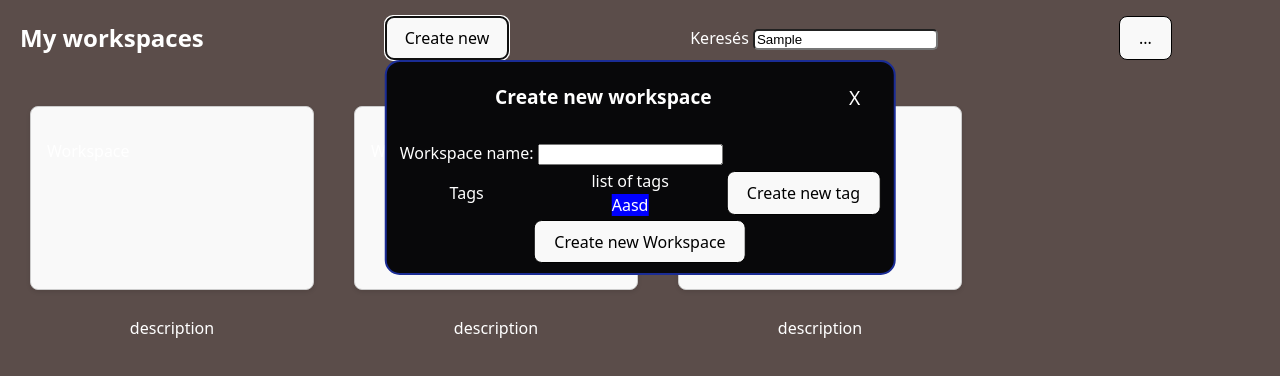
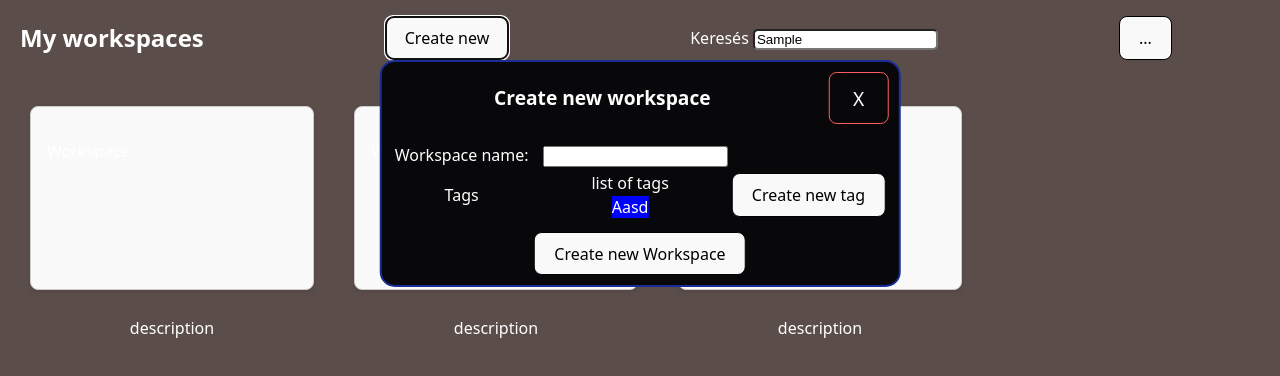
Before and after one commit to CoffeeLink/graphlet, a React (Vite) app in the folder Frontend/Graphlet/: page /workspaces in a window 1280 px wide. Both pictures are taken after typing "Sample" into the empty fields and a click on the button "Create new". Shown: the top 376 px of the page. Built offline with nearby package versions, Linux system fonts and the light colour scheme.

Commit message:
some css

```diff
--- a/Frontend/Graphlet/src/components/workspaces/createNewTag.css
+++ b/Frontend/Graphlet/src/components/workspaces/createNewTag.css
@@ -3,12 +3,18 @@
     border: 2px solid var(--border-color);
     border-radius: 15px;
     margin-top: 10px;
+    display: flex;
+    flex-direction: column;
+    align-items: center;
+}
+
+.create-new-tag th, .create-new-tag td {
+    text-align: center;
+    vertical-align: middle;
 }
 
 .header-row {
-    display: flex;
     align-items: center;
-    justify-content: space-between;
     margin-bottom: 16px;
 }
 
@@ -22,7 +28,10 @@
 .header-close {
     margin-left: 16px;
     background: none;
-    border: none;
     font-size: 1.2em;
     cursor: pointer;
 }
+
+#tagNameInput{
+    margin-left: 10px;
+}
--- a/Frontend/Graphlet/src/components/workspaces/createNewTag.tsx
+++ b/Frontend/Graphlet/src/components/workspaces/createNewTag.tsx
@@ -16,6 +16,7 @@ export function CreateNewTag({onClose}: CreatingNewProps) {
             //TODO: send new tag to server
             //wait for 201
             console.log("Creating tag:", {tagName, color});
+
         } catch (err) {
             console.error("Error creating new tag:", err);
         }
@@ -46,11 +47,11 @@ export function CreateNewTag({onClose}: CreatingNewProps) {
                 <tbody>
                 <tr>
                     <td>Tag name:</td>
-                    <td><input type="text" value={tagName} onChange={e => setTagName(e.target.value)}/></td>
+                    <td><input type="text" id={"tagNameInput"} value={tagName} onChange={e => setTagName(e.target.value)}/></td>
                 </tr>
                 <tr>
                     <td>Tag color:</td>
-                    <td><input type="color" value={color} onChange={e => setColor(e.target.value)}/></td>
+                    <td><input type="color"  value={color} onChange={e => setColor(e.target.value)}/></td>
                 </tr>
                 <tr>
                     <td colSpan={2}>
--- a/Frontend/Graphlet/src/components/workspaces/createNewWorkspace.css
+++ b/Frontend/Graphlet/src/components/workspaces/createNewWorkspace.css
@@ -11,7 +11,6 @@
 
 .header-row {
     display: flex;
-    align-items: center;
     justify-content: space-between;
     margin-bottom: 16px;
 }
@@ -26,7 +25,14 @@
 .header-close {
     margin-left: 16px;
     background: none;
-    border: none;
     font-size: 1.2em;
     cursor: pointer;
 }
+
+#create-new-workspace-button{
+    margin-top: 10px;
+}
+
+#nameInput{
+    margin-left: 10px;
+}
--- a/Frontend/Graphlet/src/components/workspaces/creatingNewWokspace.tsx
+++ b/Frontend/Graphlet/src/components/workspaces/creatingNewWokspace.tsx
@@ -45,8 +45,8 @@ export default function CreatingNewWokspace({ onClose }: CreatingNewProps) {
                 </div>
                 <table>
                     <tbody>
-                    <tr>
-                        <td>Workspace name:</td>
+                    <tr >
+                        <td >Workspace name:</td>
                         <td><input type="text" id={"nameInput"} value={_name} onChange={(e) => setName(e.target.value)} /></td>
                     </tr>
                     <tr>
@@ -56,7 +56,7 @@ export default function CreatingNewWokspace({ onClose }: CreatingNewProps) {
                     </tr>
                     </tbody>
                 </table>
-                <button onClick={handleCreateWorkspace}>Create new Workspace</button>
+                <button onClick={handleCreateWorkspace} id={"create-new-workspace-button"}>Create new Workspace</button>
                 {showCreateTag && <CreateNewTag onClose={onCloseCreate}/>}
             </div>
         </>
```
